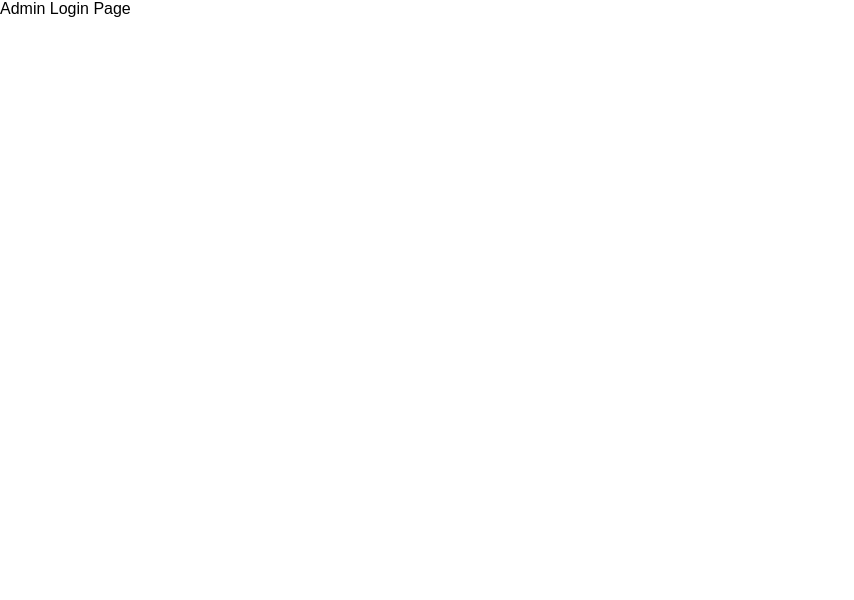
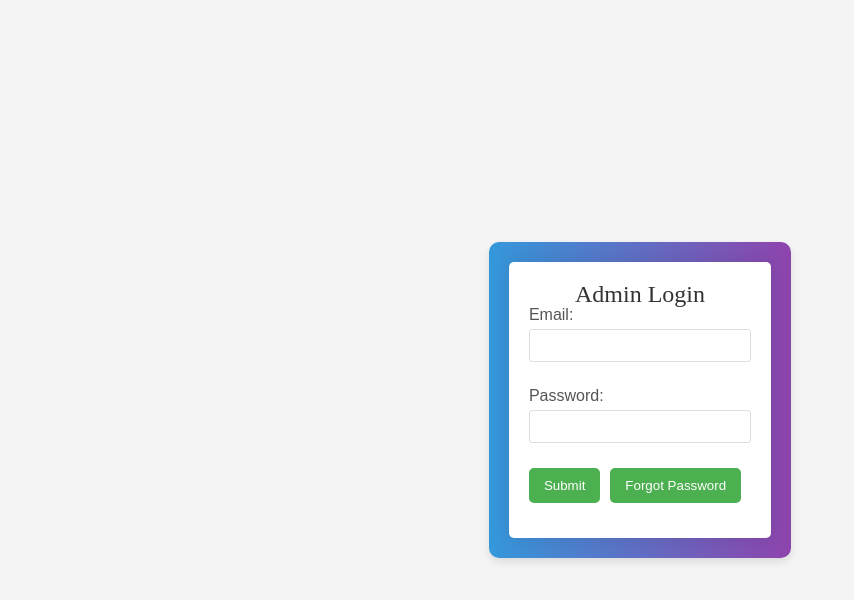
Before and after one commit to abhay-43/Mess-Management-System, a React (Create React App) app in the folder frontend/: page /adminLogin in a window 1280 px wide. Shown: the top 600 px of the page, without its empty margins (0-854 px from the left). Built offline with nearby package versions, Linux system fonts and the light colour scheme.

Commit message:
Admin login frontend

```diff
--- a/frontend/src/components/footer/Footer.js
+++ b/frontend/src/components/footer/Footer.js
@@ -15,7 +15,7 @@ const Footer = () => {
             <div className='footer'>
                <div className='footer-header'>
                   <div className='logo'>
-                    <img src={images.logo} alt=""/>
+                    <h2>MMS</h2>
                   </div>
                   <div className='social-media-icons'>
                     <img src={images.fb} alt=""/>
--- a/frontend/src/components/header/Header.js
+++ b/frontend/src/components/header/Header.js
@@ -22,7 +22,8 @@ const Header = () => {
     <div className='header'>
       <nav className="navbar container">
         <div className="logo">
-            <img src={images.logo} alt="" />
+
+            <h2>MMS</h2>
         </div>
         <ul className={open? "nav-items active" :"nav-items"}>
             <li >About</li>
--- a/frontend/src/components/header/header.scss
+++ b/frontend/src/components/header/header.scss
@@ -18,13 +18,13 @@
        width: 100%;
 
        .logo{
-           max-width: 15rem;
+           max-width: 25rem;
 
        }
        .nav-items{
            display: flex;
            width: 50%;
-           max-width: 45rem;
+           max-width: 55rem;
            justify-content: space-between;
            align-items: center;
 
--- a/frontend/src/modal/forgetModal/forgetModal.scss
+++ b/frontend/src/modal/forgetModal/forgetModal.scss
@@ -33,7 +33,7 @@
   }
 
   .titleCloseBtn button {
-    background-color: transparent;
+    background-color: red;
     border: none;
     font-size: 25px;
     cursor: pointer;
--- a/frontend/src/page/AdminLogin/AdminLogin.js
+++ b/frontend/src/page/AdminLogin/AdminLogin.js
@@ -1,9 +1,53 @@
-import React from 'react'
+import React,{useState} from 'react'
+import ForgetModal from '../../modal/forgetModal/ForgetModal';
+import OtpModal from '../../modal/otpModal/OtpModal';
 
 const AdminLogin = () => {
+  const [optModalOpen,setOtpModalOpen]=useState(false);
+
+  const [email, setEmail] = useState('');
+  const [password, setPassword] = useState('');
+
+  //write code to handle login
+  const handleAdminLogin = async() => {
+       alert("Admin Login pressed")
+  };
+
   return (
     <div>
-       Admin Login Page
+       <div className='login'>
+    <div className="login-container">
+      <div className="login-card">
+        <h2>Admin Login</h2>
+        <div className="form-group">
+          <label>Email:</label>
+          <input
+            type="text"
+            value={email}
+            onChange={(e) => setEmail(e.target.value)}
+          />
+        </div>
+        <div className="form-group">
+          <label>Password:</label>
+          <input
+            type="password"
+            value={password}
+            onChange={(e) => setPassword(e.target.value)}
+          />
+        </div>
+        <div className="form-group">
+          <button onClick={handleAdminLogin}>Submit</button>
+          <button  className="openModalBtn"
+        onClick={() => {
+          setOtpModalOpen(true);
+        }}>Forgot Password</button>
+        </div>
+      </div>
+
+    </div>
+
+    {optModalOpen && <OtpModal setOtpModalOpen={setOtpModalOpen} />}
+   </div>
     </div>
   )
 }
--- a/frontend/src/page/Login/Login.js
+++ b/frontend/src/page/Login/Login.js
@@ -4,7 +4,7 @@ import React, { useState } from 'react';
 import ForgetModal from '../../modal/forgetModal/ForgetModal';
 import OtpModal from '../../modal/otpModal/OtpModal';
 
-// import './Login.css';
+import './login.scss';
 
 const Login = () => {
   const [optModalOpen,setOtpModalOpen]=useState(false);
@@ -46,10 +46,10 @@ const Login = () => {
   };
 
   return (
-    <div>
+    <div className='login'>
     <div className="login-container">
       <div className="login-card">
-        <h2>Login</h2>
+        <h2>Student Login</h2>
         <div className="form-group">
           <label>Registration Number:</label>
           <input
--- /dev/null
+++ b/frontend/src/page/Login/login.scss
@@ -0,0 +1,65 @@
+.login {
+    margin: 0;
+    padding: 0;
+    font-family: 'Arial', sans-serif;
+    background-color: #f4f4f4;
+    display: flex;
+    align-items: center;
+    justify-content: center;
+    height: 100vh;
+  }
+
+  .login-container {
+    background: linear-gradient(to right, #3498db, #8e44ad);
+    padding: 20px;
+
+    border-radius: 10px;
+    box-shadow: 0 4px 8px rgba(0, 0, 0, 0.1);
+  }
+
+  .login-card {
+    max-width: 400px;
+    margin: auto;
+    padding: 20px;
+    background-color: #fff;
+    border-radius: 5px;
+    box-shadow: 0 0 20px rgba(0, 0, 0, 0.1);
+  }
+
+  .form-group {
+    margin-bottom: 15px;
+  }
+
+  h2 {
+    text-align: center;
+    color: #333;
+  }
+
+  label {
+    display: block;
+    margin-bottom: 5px;
+    color: #555;
+  }
+
+  input {
+    width: 100%;
+    padding: 8px;
+    box-sizing: border-box;
+    margin-bottom: 10px;
+    border: 1px solid #ddd;
+    border-radius: 3px;
+  }
+
+  button {
+    background-color: #4caf50;
+    color: white;
+    padding: 10px 15px;
+    border: none;
+    border-radius: 5px;
+    cursor: pointer;
+    margin-right: 10px;
+  }
+
+  button:hover {
+    background-color: #45a049;
+  }
```
